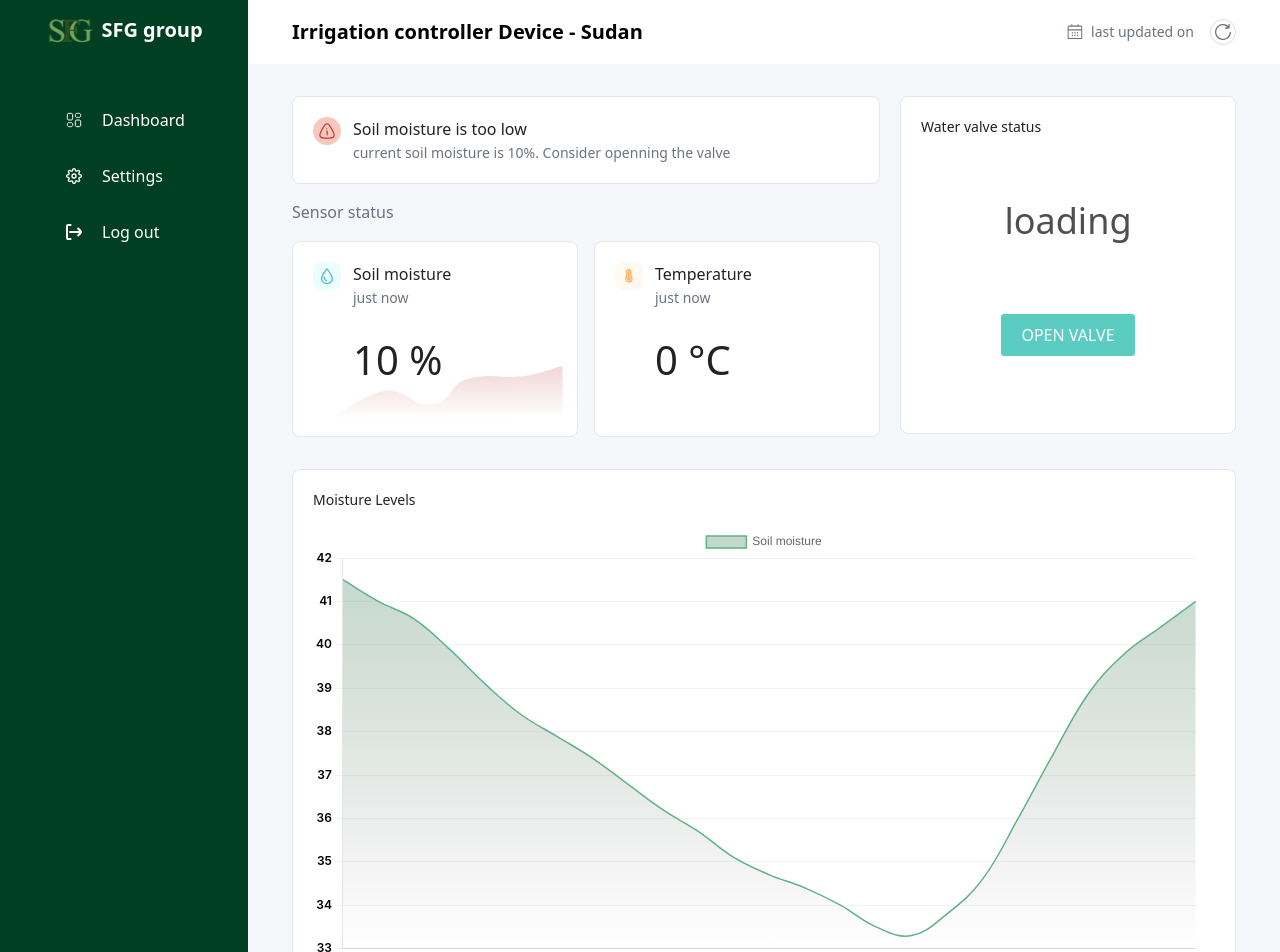
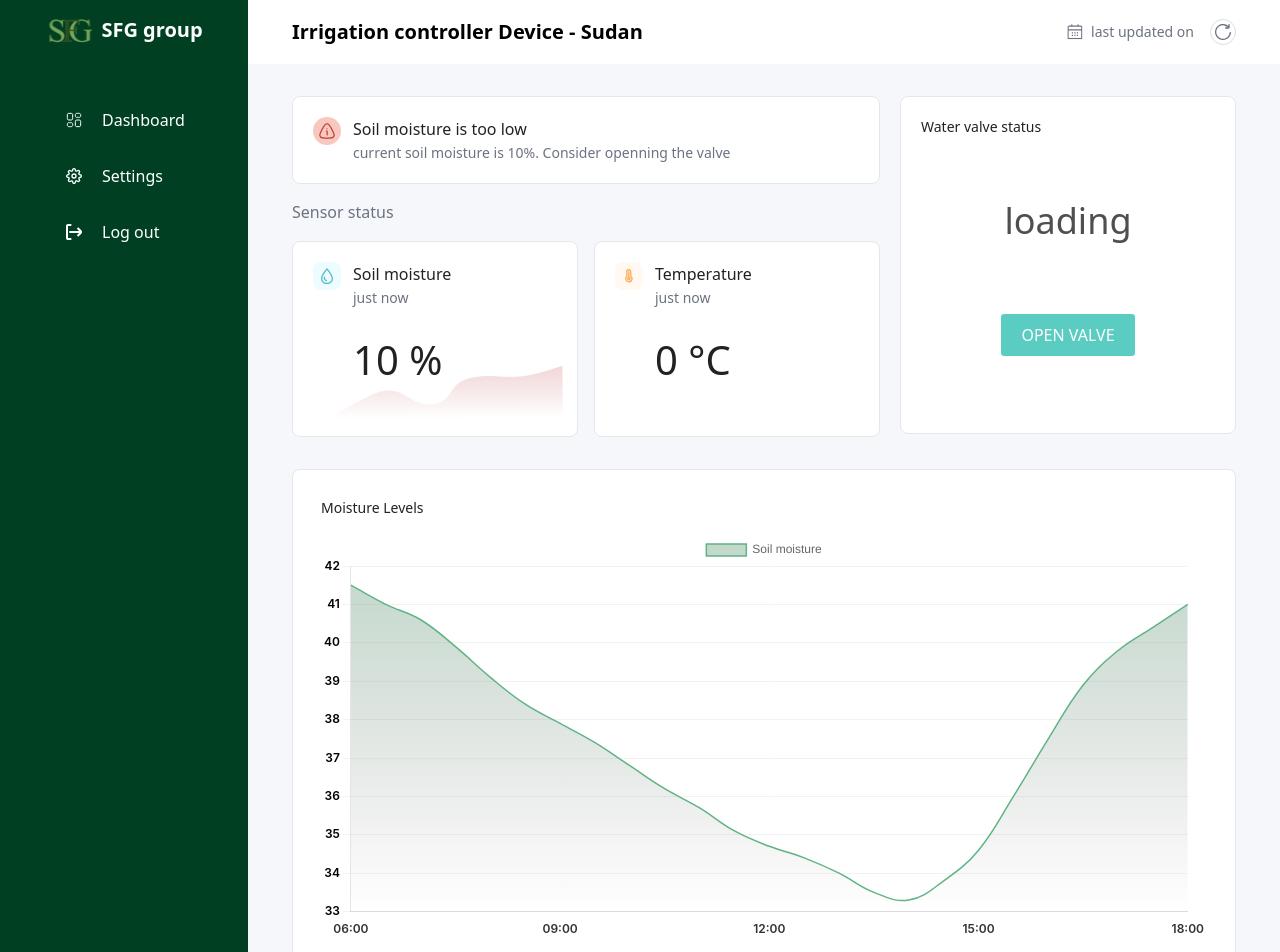
Before and after one commit to m02aha/frontend-irrigation-controller, a React (Vite) app: page / in a window 1280 px wide. Shown: the top 952 px of the page. Built offline with nearby package versions, Linux system fonts and the light colour scheme; no server answers.

Commit message:
fix graph hieght

```diff
--- a/src/components/Graph.jsx
+++ b/src/components/Graph.jsx
@@ -7,14 +7,22 @@ export function Graph({chartData}){
 
 return(
 
-    <div className=" card mt-4 md:mt-8 xl:mt-8 relative w-full h-[300px] sm:h-[400px] md:h-[500px] ">
+    <div className=" card  mt-4 md:mt-8 xl:mt-8 relative w-full h-[300px] sm:h-[400px] md:h-[500px] flex flex-col p-6 md:p-7">
 
+     {/* header  */}
       <div  className=" flex justify-between items-center mb-2 md:mb-4">
         <h2 className=" hidden md:block text-txt-primary  font-medium text-sm xl:text-sm 2xl:text-base"> Moisture Levels</h2>
 
       </div>
+
+      {/* end of header  */}
+
+      {/* the graph  */}
+      <div className="relative flex-1">
         <Line data={chartData} options={
          {
+          responsive: true,
+            maintainAspectRatio: false,
           elements: {
            point: {
                radius: 0,
@@ -85,6 +93,7 @@ return(
           }
 }
         }/>
+     </div>
     </div>
 );
 
--- a/src/components/MainContent.jsx
+++ b/src/components/MainContent.jsx
@@ -136,7 +136,7 @@ return(
 
 
       </div>
-     <section className="container mt-4 md:mt-8 w-full max-w-5xl mx-auto ">
+     <section className="container  mt-4 md:mt-8 w-full max-w-5xl mx-auto ">
 
       <Graph  chartData={chartData}/>
 
```
